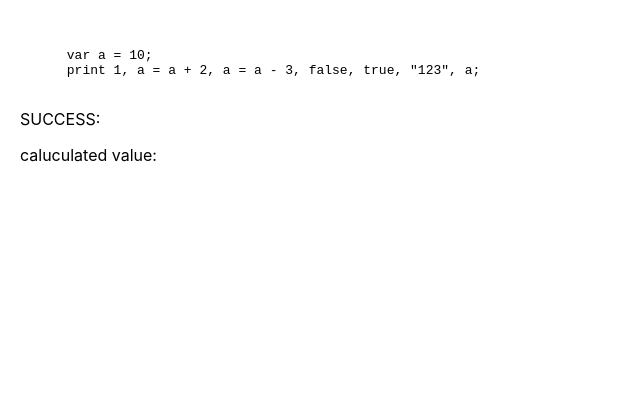
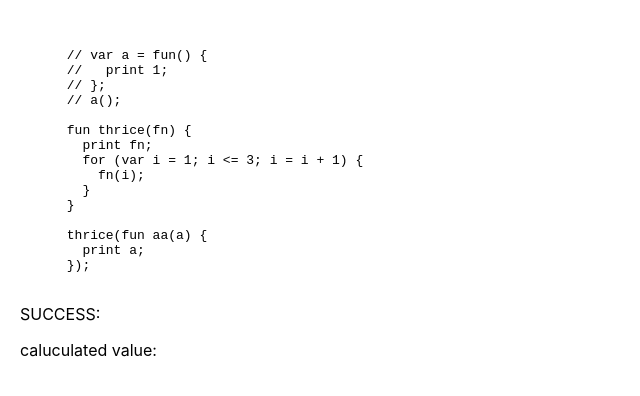
Before and after one commit to henryhe1993/jlox, a React (Create React App) app: page / in a window 1280 px wide. Shown: the top 396 px of the page, without its empty margins (0-640 px from the left). Built offline with nearby package versions, Linux system fonts and the light colour scheme.

Commit message:
anonymous function expression

```diff
--- a/src/jlox/expr.ts
+++ b/src/jlox/expr.ts
@@ -1,4 +1,5 @@
 import Token from './token';
+import * as Stmt from './stmt';
 
 export interface Visitor<R> {
   visitAssignExpr(expr: Assign): R;
@@ -6,6 +7,7 @@ export interface Visitor<R> {
   visitBinaryExpr(expr: Binary): R;
   visitTernaryExpr(expr: Ternary): R;
   visitCallExpr(expr: Call): R;
+  visitFunctionExpr(expr: Function): R;
   // R visitGetExpr(Get expr);
   visitGroupingExpr(expr: Grouping): R;
   visitLiteralExpr(expr: Literal): R;
@@ -188,6 +190,21 @@ export class Call extends Expr {
   accept<R> (visitor: Visitor<R>): R {
     return visitor.visitCallExpr(this);
   }
+}
 
+export class Function extends Expr {
+  name: string;
+  params: Token[];
+  body: Stmt.Stmt[];
 
+  constructor(name: string, params: Token[], body: Stmt.Stmt[]) {
+    super();
+    this.name = name;
+    this.params = params;
+    this.body = body;
+  }
+
+  accept<R> (visitor: Visitor<R>): R {
+    return visitor.visitFunctionExpr(this);
+  }
 }
--- a/src/jlox/lox-function.ts
+++ b/src/jlox/lox-function.ts
@@ -36,6 +36,6 @@ export default class LoxFunction extends LoxCallable {
   }
 
   toString(): string {
-    return "<fn " + this.declaration.name.lexeme + ">";
+    return "<fn " + (this.declaration.name.lexeme || 'Anonymous') + ">";
   }
 }
--- a/src/jlox/parser.ts
+++ b/src/jlox/parser.ts
@@ -38,7 +38,6 @@ export default class Parser {
     if (this.match(TokenType.EQUAL)) {
       initializer = this.expression();
     }
-
     this.consume(TokenType.SEMICOLON, "Expect ';' after variable declaration.");
     return new Stmt.Var(name, initializer);
   }
@@ -335,6 +334,29 @@ export default class Parser {
     if (this.match(TokenType.IDENTIFIER)) {
       return new Expr.Variable(this.previous());
     }
+    if (this.match(TokenType.FUN)) {
+      let name = '';
+      if (this.match(TokenType.IDENTIFIER)) {
+        name = this.previous().lexeme;
+      }
+      this.consume(TokenType.LEFT_PAREN, "Expect '(' after function name.");
+      const parameters: Token[] = [];
+      if (!this.check(TokenType.RIGHT_PAREN)) {
+        do {
+          if (parameters.length >= 255) {
+            this.error(this.peek(), "Cannot have more than 255 parameters.");
+          }
+
+          parameters.push(this.consume(TokenType.IDENTIFIER, "Expect parameter name."));
+        } while (this.match(TokenType.COMMA));
+      }
+      this.consume(TokenType.RIGHT_PAREN, "Expect ')' after parameters.");
+
+      this.consume(TokenType.LEFT_BRACE, "Expect '{' before function body.");
+      const body = this.blockStatement();
+
+      return new Expr.Function(name, parameters, body);
+    }
     if (this.match(TokenType.TAG)) {
       return new Expr.Tag(`${this.previous().literal}`);
     }
--- a/src/jlox/visitors/ast-printer.ts
+++ b/src/jlox/visitors/ast-printer.ts
@@ -58,6 +58,11 @@ export default class implements Expr.Visitor<string> {
     return '';
   }
 
+  // TODO:
+  visitFunctionExpr(expr: Expr.Function) {
+    return '';
+  }
+
   private parenthesize(name: String, ...exprs: Expr.Expr[]) {
     let builder = '';
 
--- a/src/jlox/visitors/interpreter.ts
+++ b/src/jlox/visitors/interpreter.ts
@@ -230,6 +230,14 @@ export default class Interpreter implements Expr.Visitor<any>, Stmt.Visitor<void
     return this.environment.get(expr.name);
   }
 
+  visitFunctionExpr(expr: Expr.Function): LoxFunction {
+    const fun = new LoxFunction(
+      new Stmt.Function(new Token(TokenType.FUN, expr.name, null, null), expr.params, expr.body), this.environment
+    );
+    // this.environment.define(stmt.name.lexeme, fun);
+    return fun;
+  }
+
   executeBlock(statements: Stmt.Stmt[], environment: Environment): void | ExitState {
     const previous = this.environment;
     let result: void | ExitState = null;
--- a/src/jlox/visitors/rpn-generator.ts
+++ b/src/jlox/visitors/rpn-generator.ts
@@ -56,6 +56,11 @@ export default class RPNVisitor implements Expr.Visitor<string> {
     return '';
   }
 
+  // TODO:
+  visitFunctionExpr(expr: Expr.Function) {
+    return '';
+  }
+
   computeValue(value: Expr.LiteralType, ...exprs: Expr.Expr[]) {
     let build = ``;
     for (let expr of exprs) {
--- a/src/pages/jlox.tsx
+++ b/src/pages/jlox.tsx
@@ -20,8 +20,21 @@ export default function() {
   const rawInput = React.useMemo(() => {
     return (
       `
-      var a = 10;
-      print 1, a = a + 2, a = a - 3, false, true, "123", a;
+      // var a = fun() {
+      //   print 1;
+      // };
+      // a();
+
+      fun thrice(fn) {
+        print fn;
+        for (var i = 1; i <= 3; i = i + 1) {
+          fn(i);
+        }
+      }
+
+      thrice(fun aa(a) {
+        print a;
+      });
       `
     )
   }, []);
```
